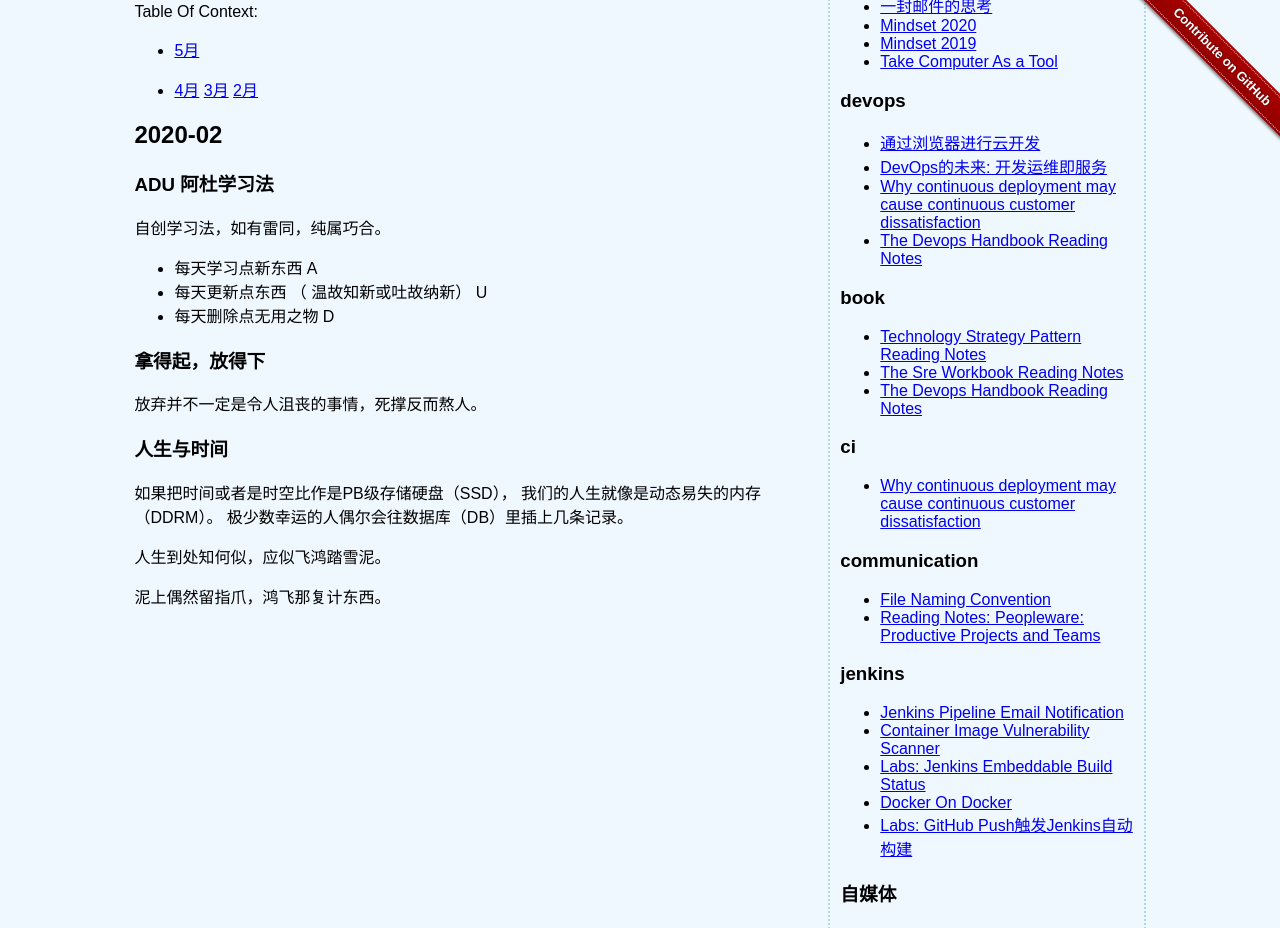
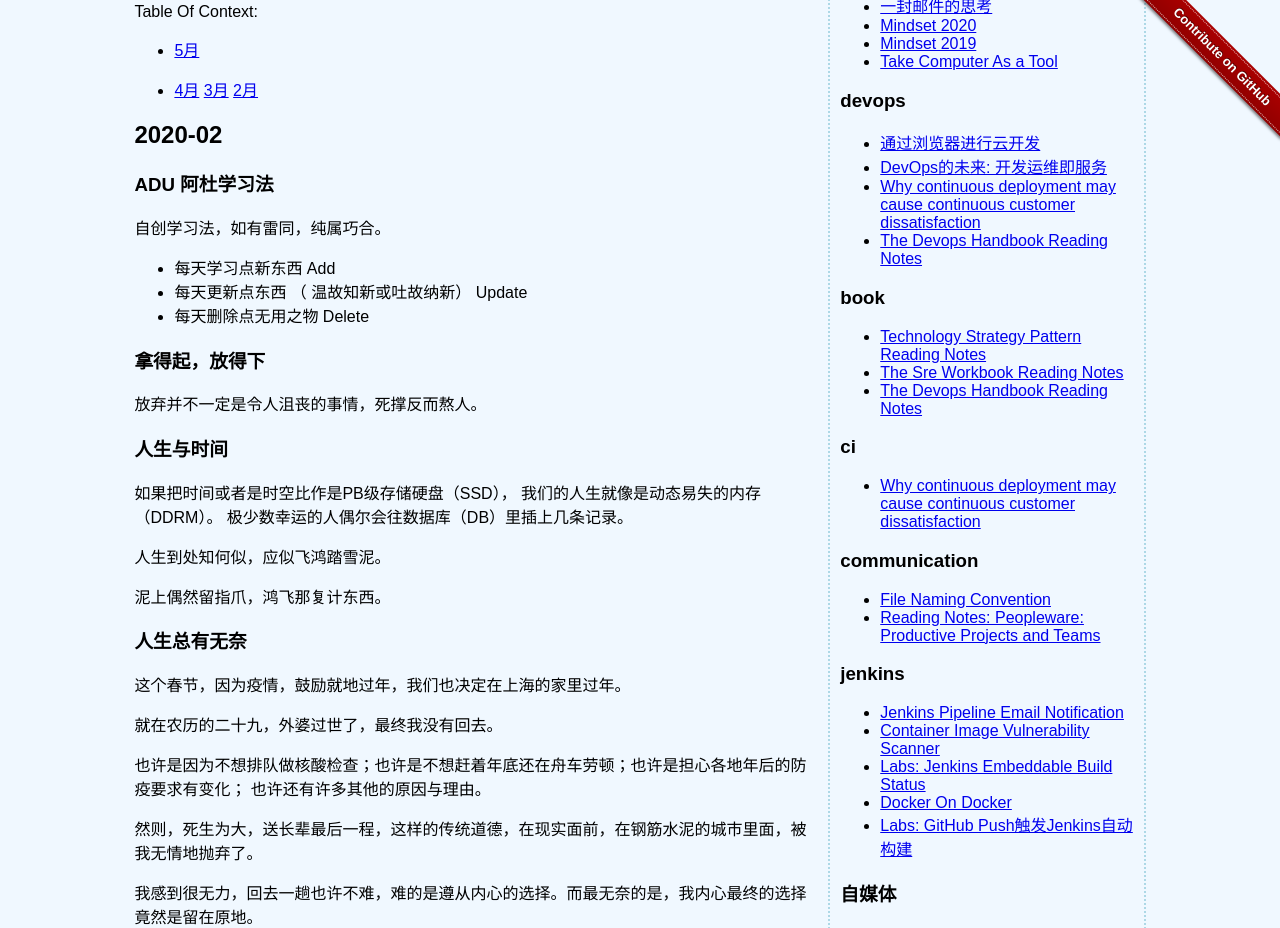
Before and after one commit to liuning0820/liuning0820.github.io, a Jekyll site: the page built from _posts/2021-02-08-mindset-2021.md, in a window 1280 px wide and 1400 px high, scrolled down 526 px. Shown: the top 928 px of the window. Built offline with Jekyll 4.4.1, drawn with Linux system fonts in a browser that asks for light colours; comment, search, counter and statistics services are not loaded; some of the changed text lies outside the part shown.

Commit message:
add new article

```diff
--- a/_posts/2021-02-08-mindset-2021.md
+++ b/_posts/2021-02-08-mindset-2021.md
@@ -27,9 +27,9 @@ Table Of Context:
 
 自创学习法，如有雷同，纯属巧合。
 
-- 每天学习点新东西 A
-- 每天更新点东西 （ 温故知新或吐故纳新） U
-- 每天删除点无用之物  D
+- 每天学习点新东西 Add
+- 每天更新点东西 （ 温故知新或吐故纳新） Update
+- 每天删除点无用之物  Delete
 
 ### 拿得起，放得下
 
@@ -45,3 +45,43 @@ Table Of Context:
 人生到处知何似，应似飞鸿踏雪泥。
 
 泥上偶然留指爪，鸿飞那复计东西。
+
+### 人生总有无奈
+
+这个春节，因为疫情，鼓励就地过年，我们也决定在上海的家里过年。
+
+就在农历的二十九，外婆过世了，最终我没有回去。
+
+也许是因为不想排队做核酸检查；也许是不想赶着年底还在舟车劳顿；也许是担心各地年后的防疫要求有变化；
+也许还有许多其他的原因与理由。
+
+然则，死生为大，送长辈最后一程，这样的传统道德，在现实面前，在钢筋水泥的城市里面，被我无情地抛弃了。
+
+我感到很无力，回去一趟也许不难，难的是遵从内心的选择。而最无奈的是，我内心最终的选择竟然是留在原地。
+
+不近人情也好，不肖子孙也罢，惟愿外婆安息，一路走好。
+
+
+### 孩童般的专注
+
+春节期间，虽然困在上海，总要带孩子出去走走。年初五去世纪公园赏梅，顺道嘉里城里的乐高玩具店给孩子买了新年礼物。
+
+晚上一回到家，孩子就蠢蠢欲动，拆包装盒准备开始组装搭建，因为太晚了，被我叫停了，让他第二天再搭建。
+
+第二天，早上大人们一起床，他也跟着自己穿好衣服起床了，早饭后就开始沉浸在好几包零件当中，一直到中午1点多钟，兴致勃勃的拿着组装好的成品到我这里展示，然后他才意识到连续几个小时的低头导致的脖子酸。
+
+![](images/2021-02-17-22-17-04.png)
+
+花了半天时间，弄得脖子酸痛，但是真真实实把一堆散落得零件变成了成品。
+
+反观我这个成年人，10天的假期，混混沌沌想了一些工作上的事情，定了不少目标，可是究竟会有多少会在这一年实现呢？
+
+
+![](images/2021-02-17-22-26-43.png)
+
+
+过去一年的我，精力分散在各个方向，就像下面的这棵柳树，分了很多枝叉，想从各个方向去获取阳光雨露来生长，可是这样的树木虽然可以很丰富，很妖娆，但是他的主树干是长不高的。
+
+![](images/2021-02-17-22-28-47.png)
+
+希望新的一年里，能学学孩童般的专注。
```
Also changed, not shown: _posts/images/2021-02-17-22-17-04.png (added), _posts/images/2021-02-17-22-26-43.png (added), _posts/images/2021-02-17-22-28-47.png (added).
